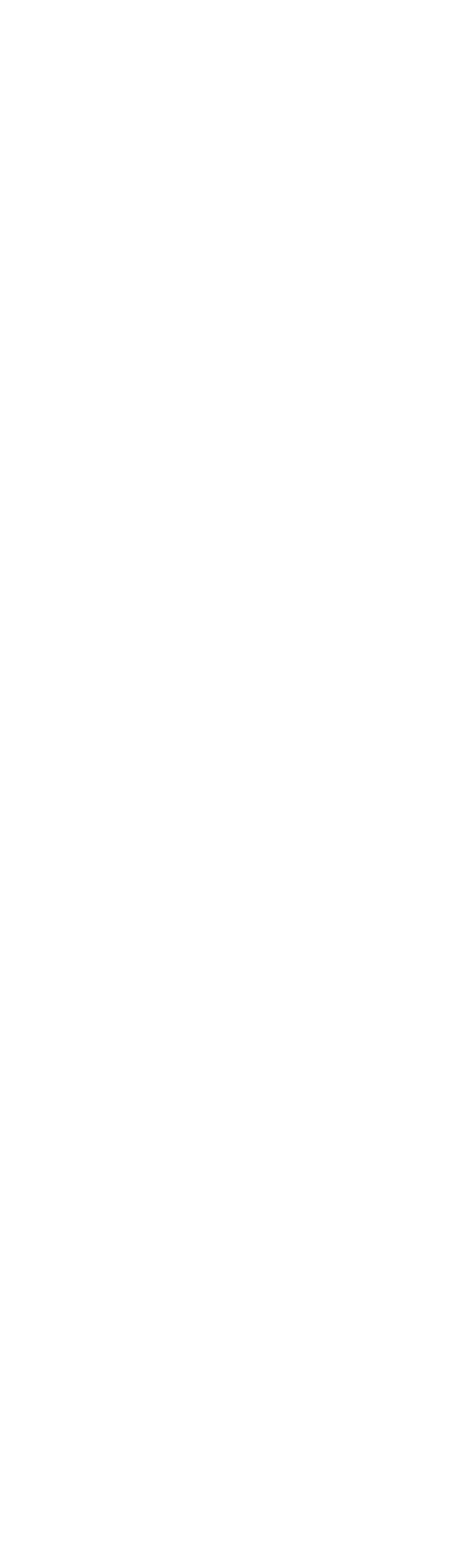
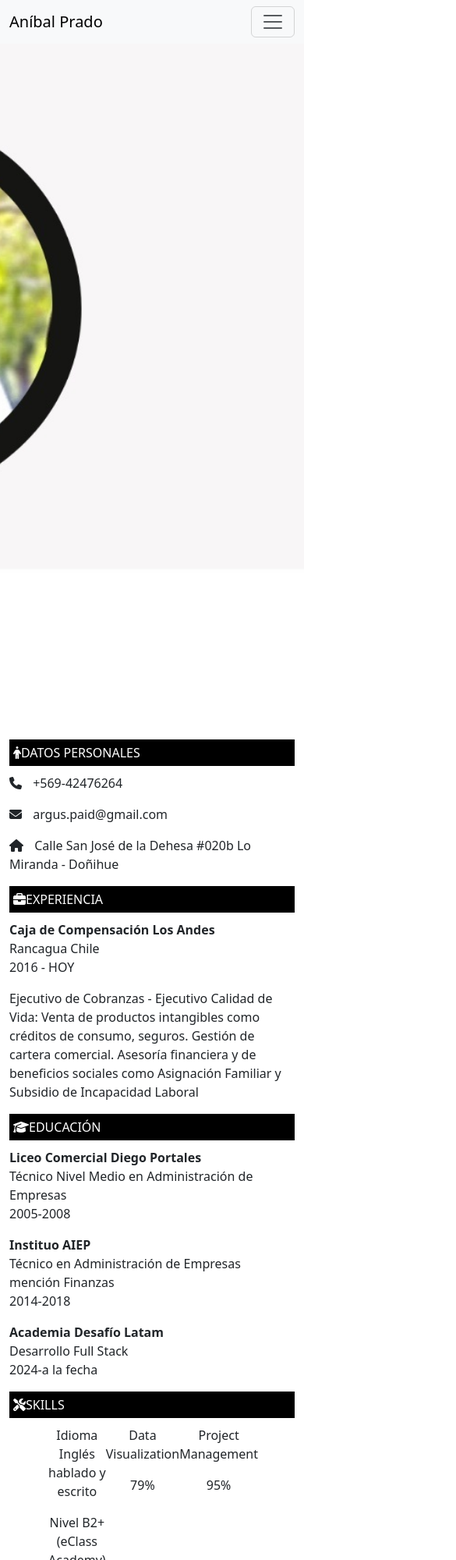
Before and after one commit to anibandito/Prueba-Desarrollo-Portafolio, a plain HTML site: page index.html in a window 390 px wide. Shown: the top 2000 px of the page at 78% size, 585 px wide, since content can reach past the window. Before the commit the page ends 844 px from the top, so only its background shows below. Drawn offline with nearby package versions, Linux system fonts and the light colour scheme.

Commit message:
html CV listo

```diff
--- a/assets/styles/styles.css
+++ b/assets/styles/styles.css
@@ -0,0 +1,67 @@
+#Hero-Section {
+  background-image: url("../images/background\ cv.jpg");
+  background-size: cover;
+  background-repeat: no-repeat;
+  background-position: center;
+  width: 100%;
+  height: 100vh;
+}
+
+h1 {
+  font-size: 130px;
+  font-family: Georgia, "Times New Roman", Times, serif;
+  text-align: right;
+  color: rgb(133, 138, 83);
+  padding-right: 200px;
+  padding-left: 650px;
+  text-align: justify;
+}
+h2 {
+  font-family: Georgia, "Times New Roman", Times, serif;
+  color: rgb(85, 88, 52);
+  font-size: 40px;
+  text-align: right;
+  padding-right: 200px;
+  padding-left: 670px;
+  text-align: justify;
+}
+
+#introduction {
+  font-family: Georgia, "Times New Roman", Times, serif;
+  color: rgba(96, 100, 60, 0.812);
+  font-size: 21px;
+  padding-right: 200px;
+  padding-left: 670px;
+  text-align: justify;
+}
+
+.section-title {
+  background-color: black;
+  color: white;
+  padding: 5px;
+  text-transform: uppercase;
+  margin-bottom: 10px;
+}
+.contact-info i {
+  margin-right: 10px;
+}
+.skills {
+  display: flex;
+  justify-content: space-between;
+  padding: 0 50px;
+}
+.skills .skill {
+  text-align: center;
+}
+
+.pfooter{
+    text-align: center;
+    font-size: 20px;
+}
+
+.center-container {
+    display: flex;
+    justify-content: center;
+    align-items: center;
+    text-align: center;
+}
--- a/index.html
+++ b/index.html
@@ -4,11 +4,93 @@
     <meta charset="UTF-8">
     <meta name="viewport" content="width=device-width, initial-scale=1.0">
     <title>CV Anibal Prado</title>
-    <link href="https://cdn.jsdelivr.net/npm/bootstrap@5.3.3/dist/css/bootstrap.min.css">
+    <link href="https://cdn.jsdelivr.net/npm/bootstrap@5.3.3/dist/css/bootstrap.min.css" rel="stylesheet" integrity="sha384-QWTKZyjpPEjISv5WaRU9OFeRpok6YctnYmDr5pNlyT2bRjXh0JMhjY6hW+ALEwIH" crossorigin="anonymous">
+    <link rel="stylesheet" href="./assets/styles/styles.css">
+    <script src="https://kit.fontawesome.com/59090443ce.js" crossorigin="anonymous"></script>
 </head>
 <body>
+    <nav class="navbar navbar-expand-lg bg-body-tertiary">
+        <div class="container-fluid">
+          <a class="navbar-brand" href="#">Aníbal Prado</a>
+          <button class="navbar-toggler" type="button" data-bs-toggle="collapse" data-bs-target="#navbarNavAltMarkup" aria-controls="navbarNavAltMarkup" aria-expanded="false" aria-label="Toggle navigation">
+            <span class="navbar-toggler-icon"></span>
+          </button>
+          <div class="collapse navbar-collapse" id="navbarNavAltMarkup">
+            <div class="navbar-nav">
+              <a class="nav-link active" aria-current="page" href="#">Acerca de mí</a>
+              <a class="nav-link" href="#">Datos Personales</a>
+              <a class="nav-link" href="#">Educación</a>
+              <a class="nav-link" href="#">Experiencia</a>
+              </div>
+          </div>
+        </div>
+      </nav>
+
+      <header id="Hero-Section">
+        <div class="container">
+        <h1>ANÍBAL PRADO</h1>
+        <h2>Desarrollador Full stack</h2>
+        <p id="introduction">Soy una persona proactiva, organizada, adaptable.
+            Me apasiona mi trabajo y trato de dar todo de mí en él.
+            Me encanta trabajar en equipo colaborativamente aportando toda mi experiencia
+        </p>
+        </div>
+            </header>
+
+            <div class="container mt-5">
+                <div class="row">
+                    <div class="col-md-4">
+                        <div class="section-title"><i class="fa-solid fa-person"></i>Datos Personales</div>
+                        <div class="contact-info">
+                            <p><i class="fas fa-phone"></i> +569-42476264</p>
+                            <p><i class="fas fa-envelope"></i> argus.paid@gmail.com</p>
+                            <p><i class="fas fa-home"></i> Calle San José de la Dehesa #020b Lo Miranda - Doñihue</p>
+                        </div>
+                        </div>
+                    <div class="col-md-8">
+                        <div class="section-title"><i class="fa-solid fa-briefcase"></i>Experiencia</div>
+                        <p><strong>Caja de Compensación Los Andes</strong><br>Rancagua Chile<br>2016 - HOY</p>
+                        <p>Ejecutivo de Cobranzas - Ejecutivo Calidad de Vida: Venta de productos intangibles como créditos de consumo, seguros. Gestión de cartera comercial. Asesoría financiera y de beneficios sociales como Asignación Familiar y Subsidio de Incapacidad Laboral </p>
+
+                        <div class="section-title" ><i class="fa-solid fa-graduation-cap"></i>Educación</div>
+                        <p><strong>Liceo Comercial Diego Portales</strong><br>Técnico Nivel Medio en Administración de Empresas<br>2005-2008</p>
+                        <p><strong>Instituo AIEP</strong><br>Técnico en Administración de Empresas mención Finanzas<br>2014-2018</p>
+                        <p><strong>Academia Desafío Latam</strong><br>Desarrollo Full Stack<br>2024-a la fecha</p>
+
+                        <div class="section-title"><i class="fa-solid fa-screwdriver-wrench"></i>Skills</div>
+                        <div class="skills">
+                            <div class="skill">
+                                <p>Idioma Inglés hablado y escrito</p>
+                                <div>Nivel B2+ (eClass Academy)</div>
+                            </div>
+                            <div class="skill">
+                                <p>Data Visualization</p>
+                                <div>79%</div>
+                            </div>
+                            <div class="skill">
+                                <p>Project Management</p>
+                                <div>95%</div>
+                            </div>
+                        </div>
+                    </div>
+                </div>
+            </div>
+
+            <footer>
+                <img src="/assets/images/footer.jpg" alt="Footer Image" class="footer-image">
+                <p class="pfooter">ANIBAL PRADO</p>
+
+            </footer>
+
+            <div class="center-container">
+                <a href="/portafolio.html" target="_blank" class="btn btn-warning">Portafolio</a>
+            </div>
 
 
-<script src="https://cdn.jsdelivr.net/npm/bootstrap@5.3.3/dist/js/bootstrap.bundle.min.js"></script>
+    <script
+      src="https://cdn.jsdelivr.net/npm/bootstrap@5.1.3/dist/js/bootstrap.bundle.min.js"
+      integrity="sha384-ka7Sk0Gln4gmtz2MlQnikT1wXgYsOg+OMhuP+IlRH9sENBO0LRn5q+8nbTov4+1p"
+      crossorigin="anonymous"
+    ></script>
 </body>
 </html>
```
Also changed, not shown: assets/images/background cv.jpg (added), assets/images/footer.jpg (added).
